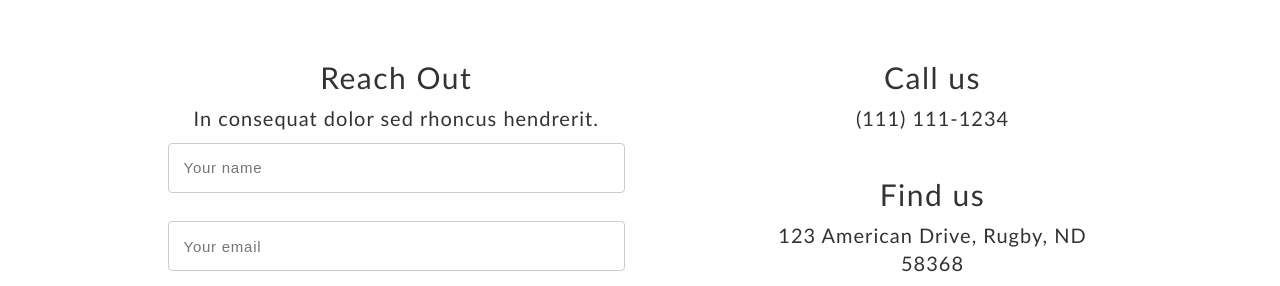
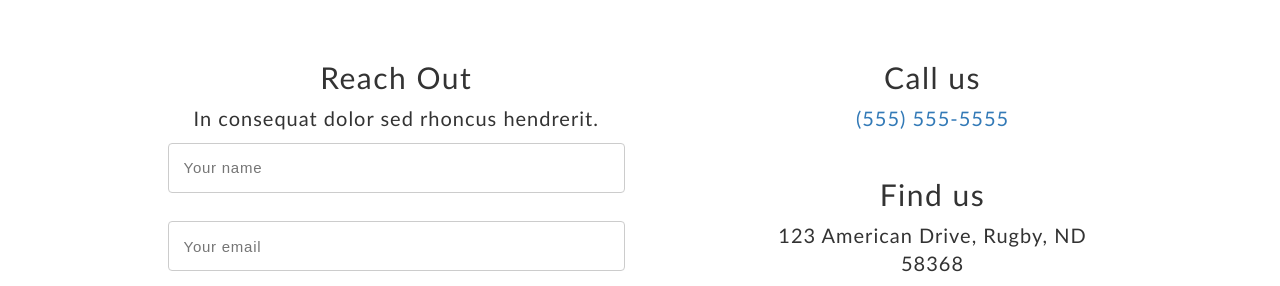
Before and after one commit to ZuwaFinancial/ZuwaFinancial.github.io, a Jekyll site: the page built from contact.html, in a window 1280 px wide. Shown: the part 199-485 px from the top of the page. Built offline with Jekyll 4.4.1, drawn with Linux system fonts in a browser that asks for light colours.

Commit message:
Adds link on contact page phone number, removes underline from <a> tag hover

```diff
--- a/assets/css/_body.scss
+++ b/assets/css/_body.scss
@@ -171,6 +171,10 @@ section {
   display: inline-block;
 }
 
+a:hover {
+  text-decoration: none;
+}
+
 @media (max-width: 770px) {
 
   #home {
--- a/contact.html
+++ b/contact.html
@@ -28,7 +28,9 @@ title: Services
             Call us
           </h2>
           <p>
-            (111) 111-1234
+            <a href="tel:5555555555">
+              (555) 555-5555
+            </a>
           </p>
           <h2 id="map-header">
             Find us
```
Also changed, not shown: 2 other files.
